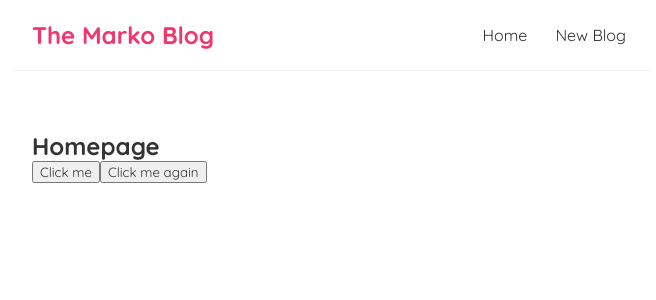
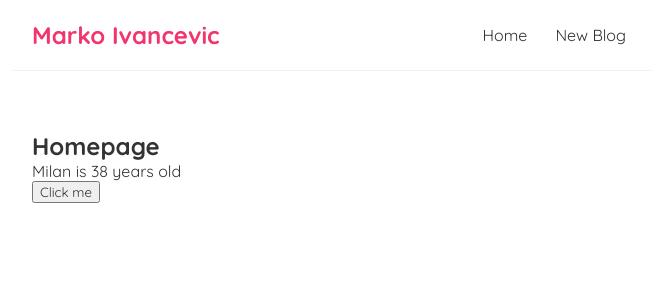
Before and after one commit to milanzivanov/m-blog-2021, a React (Create React App) app: page / in a window 1280 px wide. Shown: the top 300 px of the page, without its empty margins (308-964 px from the left). Built offline with nearby package versions, Linux system fonts and the light colour scheme; the HTML template or start-up script is replaced by a standard one.

Commit message:
#8 - Using State (useState hook)

```diff
--- a/src/Home.js
+++ b/src/Home.js
@@ -1,21 +1,20 @@
+import { useState } from 'react';
+
 const Home = () => {
+    // let name = "Milan";
+    const [name, setName] = useState("Milan");
+    const [age, setAge] = useState(38);
 
     const handleClick = (e) => {
-        console.log("hello!!!", e)
+        setName("Milanko");
+        setAge(39);
     }
-
-    const handleClickAgain = (name, e) => {
-        console.log("hello " + name, e.target);
-    }
-
 
     return (
         <div className="home">
             <h2>Homepage</h2>
-            <button onClick={handleClick}>Click me</button>
-            <button onClick={(e) => handleClickAgain("milan", e)}>
-                Click me again
-            </button>
+            <p>{ name } is { age } years old</p>
+            <button onClick={ handleClick }>Click me</button>
         </div>
     );
 }
--- a/src/Navbar.js
+++ b/src/Navbar.js
@@ -1,7 +1,7 @@
 const Navbar = () => {
     return (
         <nav className="navbar">
-            <h1>The Marko Blog</h1>
+            <h1>Marko Ivancevic</h1>
             <div className="links">
                 <a href="/">Home</a>
                 <a href="/">New Blog</a>
```
